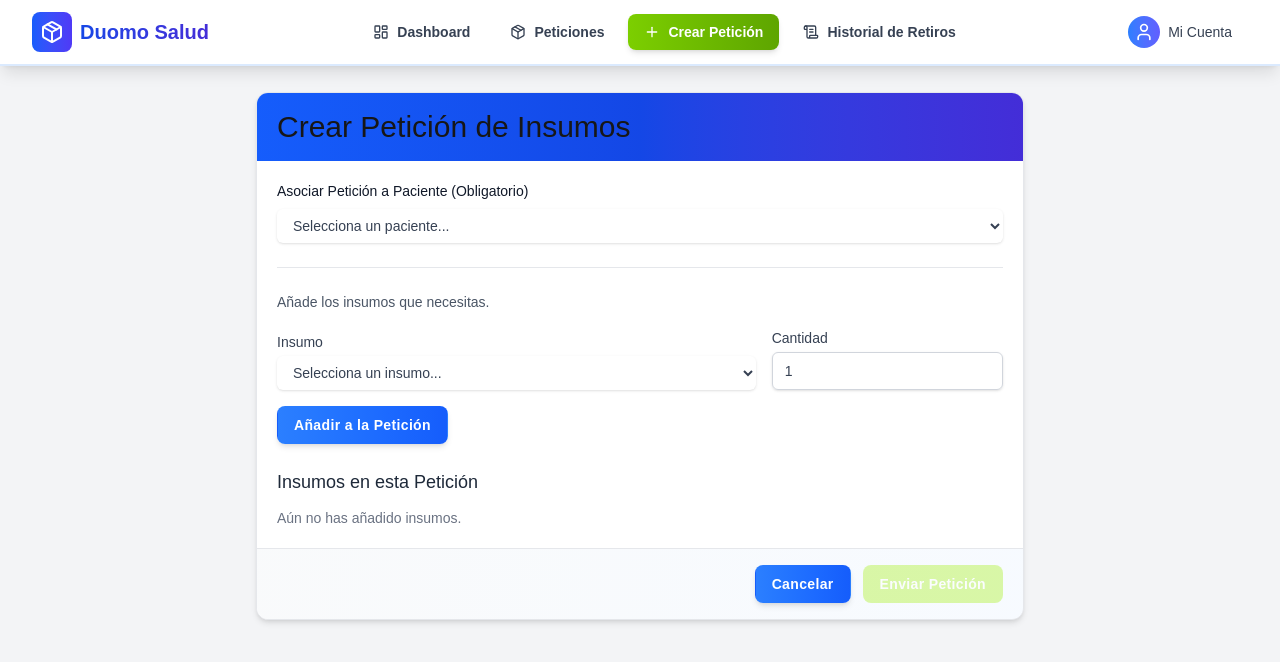
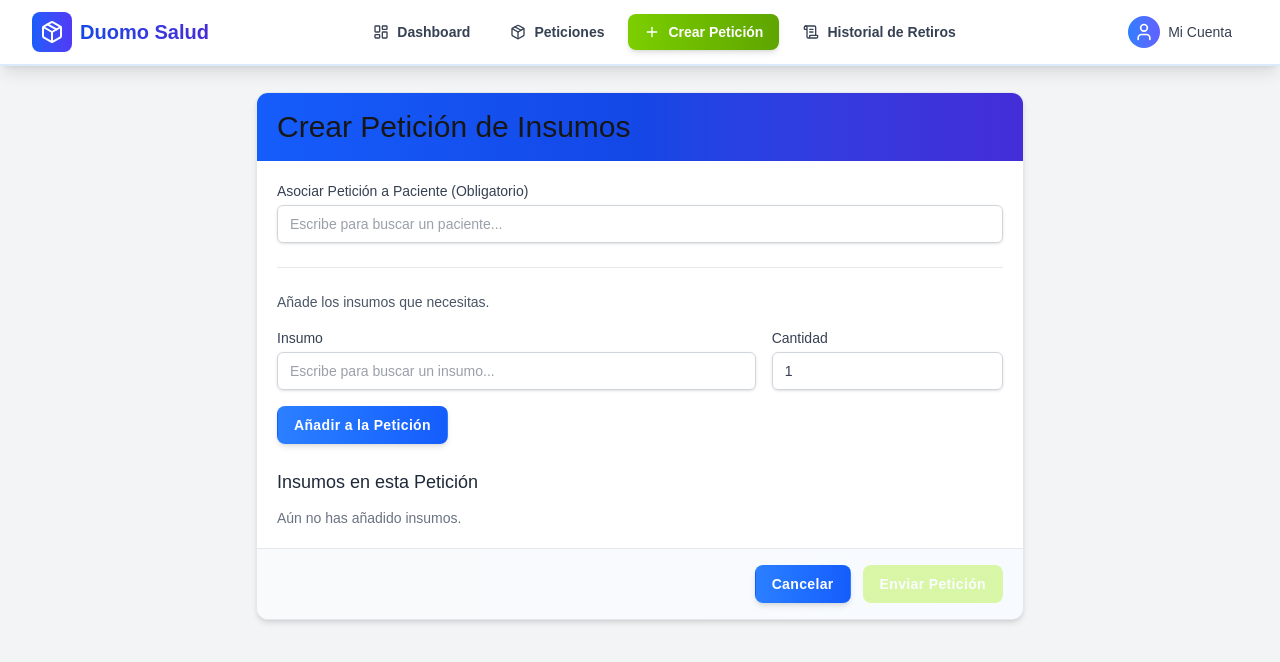
Before and after one commit to GGonzalezGG/capstone-front-inv, a Next.js app: page /requestForm in a window 1280 px wide. Shown: the top 662 px of the page. Built offline with nearby package versions, Linux system fonts and the light colour scheme.

Commit message:
Actualización formulario
Permitir búsqueda directa de pacientes o insumos

```diff
--- a/app/components/features/RequestForm.tsx
+++ b/app/components/features/RequestForm.tsx
@@ -1,12 +1,13 @@
 "use client";
 
-import React, { useState } from 'react';
+import React, { useState, useMemo } from 'react'; // Importa useMemo
 import Button from '../ui/Button';
 import Input from '../ui/Input';
 import Spinner from '../ui/Spinner';
 import Card from '../ui/Card';
+import SearchableSelect, { SearchableOption } from '../ui/SearchableSelect'; // 1. Importa el nuevo componente
 
-// 1. Definir los tipos de datos
+// (Tus tipos de datos: AvailableStockItem, Patient, RequestLine, etc. permanecen igual)
 export interface AvailableStockItem {
   id: string;
   name: string;
@@ -27,26 +28,22 @@ interface RequestLine {
 }
 
 export interface RequestFormData {
-  patientId: string; // ID del paciente asociado
+  patientId: string;
   items: {
     itemId: string;
     quantity: number;
   }[];
 }
 
-// 2. Definir las props del componente
 interface RequestFormProps {
   availableItems: AvailableStockItem[];
-  patients: Patient[]; // Nueva prop para la lista de pacientes
+  patients: Patient[];
   onSubmit: (data: RequestFormData) => void;
   onCancel: () => void;
   isSubmitting: boolean;
 }
 
-/**
- * Formulario para crear una nueva petición de insumos,
- * asociándola a un paciente.
- */
+
 const RequestForm: React.FC<RequestFormProps> = ({
   availableItems,
   patients,
@@ -56,19 +53,32 @@ const RequestForm: React.FC<RequestFormProps> = ({
 }) => {
   const [requestLines, setRequestLines] = useState<RequestLine[]>([]);
 
-  // Nuevos estados para el paciente y el formulario de item
   const [selectedPatientId, setSelectedPatientId] = useState<string>('');
   const [selectedItemId, setSelectedItemId] = useState<string>('');
   const [currentQuantity, setCurrentQuantity] = useState<string>("1");
   const [error, setError] = useState<string | null>(null);
 
-  // 3. Handlers para el formulario
+  // 2. Transforma los datos de props al formato que espera SearchableSelect
+  // Usamos useMemo para que esto no se recalcule en cada render
+  const patientOptions: SearchableOption[] = useMemo(() =>
+    patients.map(patient => ({
+      value: patient.id,
+      label: patient.name,
+    })),
+  [patients]);
 
+  const itemOptions: SearchableOption[] = useMemo(() =>
+    availableItems.map(item => ({
+      value: item.id,
+      label: `${item.name} (Stock: ${item.stock})`,
+    })),
+  [availableItems]);
+
+
+  // (El resto de tus Handlers: handleAddItem, handleRemoveItem, handleSubmit... permanecen igual)
   const handleAddItem = () => {
     setError(null);
-
     const quantityNumber = parseInt(currentQuantity) || 0;
-
     if (!selectedItemId) {
       setError('Por favor, selecciona un insumo.');
       return;
@@ -81,15 +91,12 @@ const RequestForm: React.FC<RequestFormProps> = ({
       setError('Este insumo ya ha sido añadido a la lista.');
       return;
     }
-
     const itemDetails = availableItems.find(i => i.id === selectedItemId);
     if (!itemDetails) return;
-
     if (quantityNumber > itemDetails.stock) {
       setError(`Stock insuficiente. Solo quedan ${itemDetails.stock} unidades de "${itemDetails.name}".`);
       return;
     }
-
     const newRequestLine: RequestLine = {
       id: crypto.randomUUID(),
       itemId: itemDetails.id,
@@ -98,8 +105,7 @@ const RequestForm: React.FC<RequestFormProps> = ({
       stock: itemDetails.stock,
     };
     setRequestLines(prevLines => [...prevLines, newRequestLine]);
-
-    setSelectedItemId('');
+    setSelectedItemId(''); // Resetea el select de insumos
     setCurrentQuantity("1");
   };
 
@@ -110,19 +116,14 @@ const RequestForm: React.FC<RequestFormProps> = ({
   const handleSubmit = (e: React.FormEvent) => {
     e.preventDefault();
     setError(null);
-
-    // Validar que se haya seleccionado un paciente
     if (!selectedPatientId) {
       setError('Debes asociar la petición a un paciente.');
       return;
     }
-
     if (requestLines.length === 0) {
       setError('Debes añadir al menos un insumo a la petición.');
       return;
     }
-
-    // Formatear los datos para el backend
     const formattedData: RequestFormData = {
       patientId: selectedPatientId,
       items: requestLines.map(line => ({
@@ -130,9 +131,9 @@ const RequestForm: React.FC<RequestFormProps> = ({
         quantity: line.quantity,
       })),
     };
-
     onSubmit(formattedData);
   };
+
 
   return (
     <Card>
@@ -142,53 +143,38 @@ const RequestForm: React.FC<RequestFormProps> = ({
         </Card.Header>
 
         <Card.Body>
-          {/* --- Sección de Paciente --- */}
+          {/* --- 3. REEMPLAZO: Sección de Paciente --- */}
           <fieldset className="space-y-2 mb-6" disabled={isSubmitting}>
-            <label htmlFor="patientSelect" className="block text-sm font-medium text-gray-900">
-              Asociar Petición a Paciente (Obligatorio)
-            </label>
-            <select
+            <SearchableSelect
               id="patientSelect"
+              label="Asociar Petición a Paciente (Obligatorio)"
+              options={patientOptions}
               value={selectedPatientId}
-              onChange={(e) => setSelectedPatientId(e.target.value)}
-              className="mt-1 block w-full pl-3 pr-10 py-2 text-base border-gray-300 focus:outline-none focus:ring-blue-500 focus:border-blue-500 sm:text-sm rounded-md shadow-sm"
-            >
-              <option value="" disabled>Selecciona un paciente...</option>
-              {patients.map(patient => (
-                <option key={patient.id} value={patient.id}>
-                  {patient.name}
-                </option>
-              ))}
-            </select>
+              onChange={(value) => setSelectedPatientId(value)} // Actualiza el ID
+              placeholder="Escribe para buscar un paciente..."
+              disabled={isSubmitting}
+            />
           </fieldset>
 
-          {/* --- Línea divisoria --- */}
           <hr className="my-6 border-gray-200" />
 
-          {/* --- Sección para Añadir Items --- */}
           <fieldset className="space-y-4" disabled={isSubmitting}>
             <p className="text-sm text-gray-600">Añade los insumos que necesitas.</p>
 
-            <div className="grid grid-cols-1 md:grid-cols-3 gap-4 items-end">
-              {/* Selector de Insumos */}
+            <div className="grid grid-cols-1 md:grid-cols-3 gap-4 items-start">
+              {/* --- 4. REEMPLAZO: Selector de Insumos --- */}
               <div className="md:col-span-2">
-                <label htmlFor="itemSelect" className="block text-sm font-medium text-gray-700">Insumo</label>
-                <select
+                <SearchableSelect
                   id="itemSelect"
+                  label="Insumo"
+                  options={itemOptions}
                   value={selectedItemId}
-                  onChange={(e) => setSelectedItemId(e.target.value)}
-                  className="mt-1 block w-full pl-3 pr-10 py-2 text-base border-gray-300 focus:outline-none focus:ring-blue-500 focus:border-blue-500 sm:text-sm rounded-md shadow-sm"
-                >
-                  <option value="" disabled>Selecciona un insumo...</option>
-                  {availableItems.map(item => (
-                    <option key={item.id} value={item.id}>
-                      {item.name} (Stock: {item.stock})
-                    </option>
-                  ))}
-                </select>
+                  onChange={(value) => setSelectedItemId(value)} // Actualiza el ID
+                  placeholder="Escribe para buscar un insumo..."
+                  disabled={isSubmitting}
+                />
               </div>
 
-              {/* Input de Cantidad */}
               <div>
                 <Input
                   label="Cantidad"
@@ -197,7 +183,6 @@ const RequestForm: React.FC<RequestFormProps> = ({
                   type="number"
                   value={currentQuantity}
                   onChange={(e) => {
-                    // Solo permite números (o un string vacío)
                     const val = e.target.value.replace(/[^0-9]/g, '');
                     setCurrentQuantity(val);
                   }}
@@ -210,7 +195,7 @@ const RequestForm: React.FC<RequestFormProps> = ({
             </Button>
           </fieldset>
 
-          {/* --- Sección de Items a Solicitar --- */}
+          {/* (El resto del componente: lista de insumos y Card.Footer) permanece igual */}
           <div className="space-y-3 mt-6">
             <h3 className="text-lg font-medium text-gray-800">Insumos en esta Petición</h3>
             {requestLines.length === 0 ? (
@@ -239,15 +224,12 @@ const RequestForm: React.FC<RequestFormProps> = ({
           </div>
         </Card.Body>
 
-        {/* --- Acciones del Formulario --- */}
         <Card.Footer>
           <div className="flex flex-col sm:flex-row justify-between items-center sm:space-x-3">
-            {/* Mensaje de Error General */}
             <div className="w-full sm:w-auto mb-3 sm:mb-0">
               {error && <p className="text-sm text-red-600">{error}</p>}
             </div>
 
-            {/* Botones */}
             <div className="flex space-x-3 self-end">
               <Button
                 type="button"
--- /dev/null
+++ b/app/components/ui/SearchableSelect.tsx
@@ -0,0 +1,130 @@
+"use client";
+
+import React, { useState, useMemo, useRef, useEffect } from 'react';
+import Input from './Input'; // Usamos tu componente Input
+import Card from './Card'; // Usamos Card para el pop-up
+
+// Define la estructura de las opciones que recibirá
+export interface SearchableOption {
+  value: string; // El ID
+  label: string; // El texto a mostrar y buscar
+}
+
+interface SearchableSelectProps {
+  options: SearchableOption[];
+  value: string; // El valor (ID) seleccionado actualmente
+  onChange: (value: string) => void; // Función para notificar el cambio
+  id: string;
+  label: string;
+  placeholder?: string;
+  disabled?: boolean;
+}
+
+/**
+ * Un componente de "Select Buscable" (Combobox) que permite
+ * escribir para filtrar una larga lista de opciones.
+ */
+const SearchableSelect: React.FC<SearchableSelectProps> = ({
+  options,
+  value,
+  onChange,
+  id,
+  label,
+  placeholder,
+  disabled = false
+}) => {
+  const [searchTerm, setSearchTerm] = useState('');
+  const [isOpen, setIsOpen] = useState(false);
+  const wrapperRef = useRef<HTMLDivElement>(null);
+
+  // Encuentra la opción seleccionada para mostrar su 'label' cuando el input no está en foco
+  const selectedOption = useMemo(() =>
+    options.find(opt => opt.value === value),
+  [options, value]);
+
+  // Filtra las opciones basándose en lo que el usuario escribe
+  const filteredOptions = useMemo(() =>
+    options.filter(opt =>
+      opt.label.toLowerCase().includes(searchTerm.toLowerCase())
+    ),
+  [options, searchTerm]);
+
+  // Hook para cerrar el dropdown si se hace clic fuera
+  useEffect(() => {
+    function handleClickOutside(event: MouseEvent) {
+      if (wrapperRef.current && !wrapperRef.current.contains(event.target as Node)) {
+        setIsOpen(false);
+        setSearchTerm(''); // Limpia la búsqueda al cerrar
+      }
+    }
+    document.addEventListener("mousedown", handleClickOutside);
+    return () => document.removeEventListener("mousedown", handleClickOutside);
+  }, [wrapperRef]);
+
+  // Maneja el cambio en el input de búsqueda
+  const handleInputChange = (e: React.ChangeEvent<HTMLInputElement>) => {
+    setSearchTerm(e.target.value);
+    setIsOpen(true); // Abre el dropdown al escribir
+  };
+
+  // Maneja el clic en una opción del dropdown
+  const handleOptionClick = (option: SearchableOption) => {
+    onChange(option.value); // Notifica el cambio
+    setSearchTerm('');      // Limpia la búsqueda
+    setIsOpen(false);     // Cierra el dropdown
+  };
+
+  // Determina qué mostrar en el input:
+  // 1. Si está buscando, muestra el 'searchTerm'.
+  // 2. Si está abierto pero vacío, muestra vacío.
+  // 3. Si está cerrado, muestra el 'label' de la opción seleccionada (si hay una).
+  const displayValue = isOpen
+    ? searchTerm
+    : (selectedOption?.label || '');
+
+  return (
+    <div className="relative w-full" ref={wrapperRef}>
+      <Input
+        id={id}
+        label={label}
+        type="text"
+        value={displayValue}
+        onChange={handleInputChange}
+        onClick={() => setIsOpen(true)} // Abre al hacer clic
+        placeholder={placeholder}
+        disabled={disabled}
+        autoComplete="off"
+        // Oculta el label de tu componente Input si es redundante
+        // (o ajusta el Input para que el label sea opcional)
+        containerClassName={label ? '' : 'mt-5'} // Ajuste si no hay label
+      />
+
+      {isOpen && (
+        <div className="absolute z-10 w-full mt-1">
+          {/* Usamos tu Card para un estilo consistente */}
+          <Card className="max-h-60 overflow-y-auto shadow-lg">
+            <Card.Body className="p-2">
+              {filteredOptions.length > 0 ? (
+                filteredOptions.map(option => (
+                  <div
+                    key={option.value}
+                    className={`px-4 py-2 text-sm text-gray-800 rounded-md hover:bg-blue-100 cursor-pointer ${
+                      option.value === value ? 'bg-blue-100 font-semibold' : ''
+                    }`}
+                    onClick={() => handleOptionClick(option)}
+                  >
+                    {option.label}
+                  </div>
+                ))
+              ) : (
+                <p className="px-4 py-2 text-sm text-gray-500">No se encontraron resultados.</p>
+              )}
+            </Card.Body>
+          </Card>
+        </div>
+      )}
+    </div>
+  );
+};
+
+export default SearchableSelect;
```
